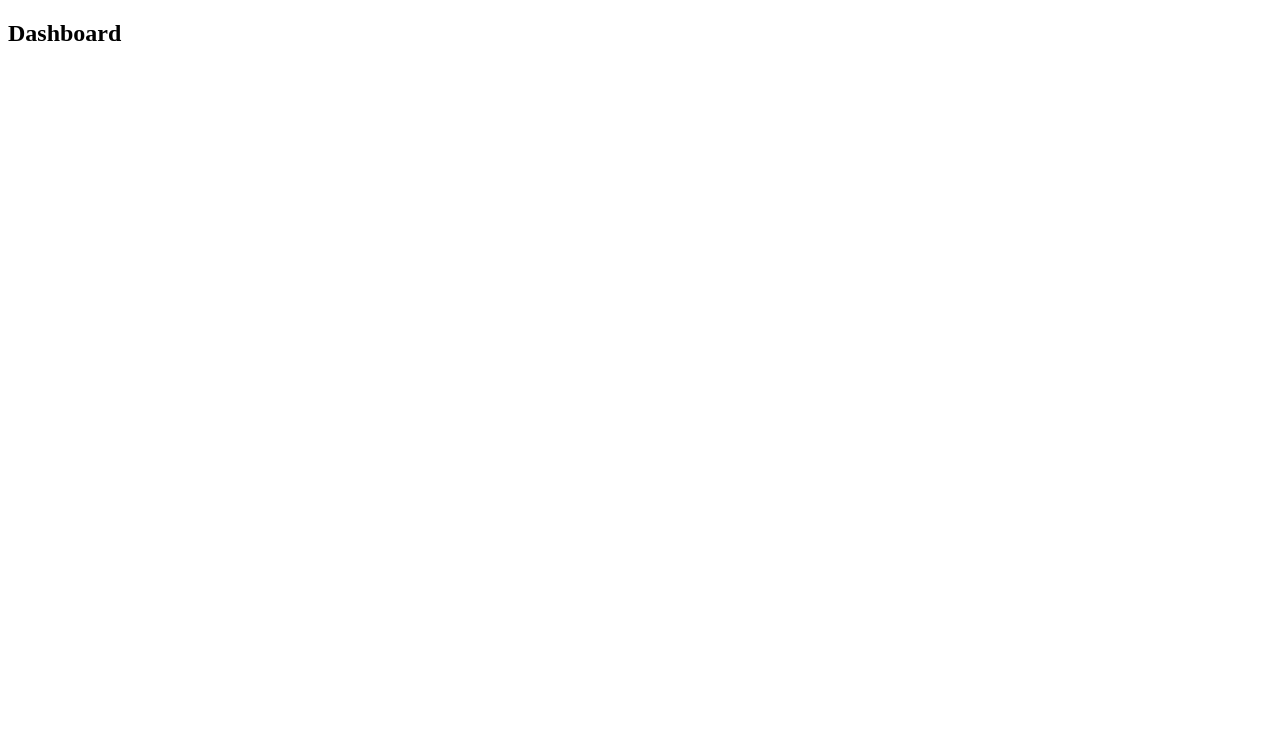
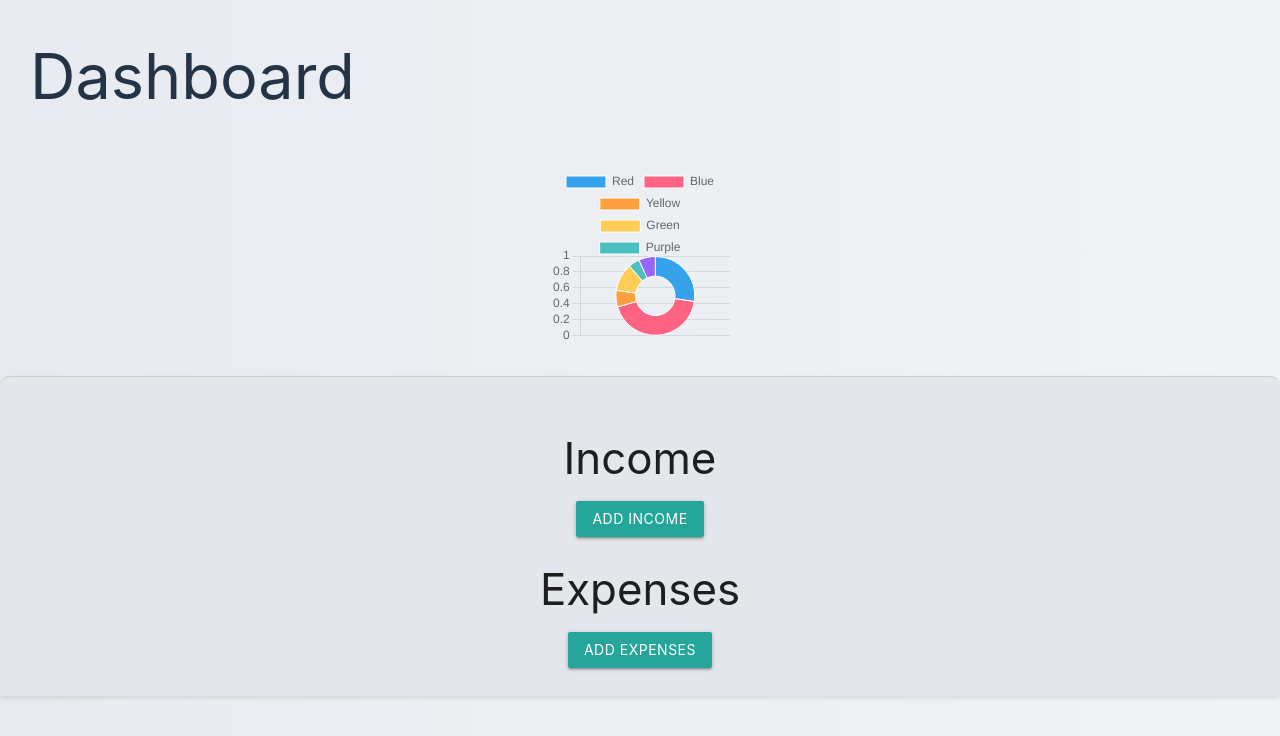
Before and after one commit to FelixW01/budget-app, a website: page index.html in a window 1280 px wide. Drawn offline with nearby package versions, Linux system fonts and the light colour scheme.

Commit message:
worked on addadding css, js and html on landing page

```diff
--- a/index.html
+++ b/index.html
@@ -1,25 +1,72 @@
 <!DOCTYPE html>
 <html lang="en">
   <head>
-  <meta charset="UTF-8">
-  <meta name="viewport" content="width=device-width, initial-scale=1.0">
+    <meta charset="UTF-8" />
+    <meta name="viewport" content="width=device-width, initial-scale=1.0" />
     <title>Budgetbuddy</title>
-  <link rel="stylesheet" href="styles.css">
+    <link
+      rel="stylesheet"
+      href="https://cdnjs.cloudflare.com/ajax/libs/materialize/1.0.0/css/materialize.min.css"
+    />
+    <link rel="stylesheet" href="styles.css" />
   </head>
   <body>
     <main class="main-container">
       <section class="hero-section">
         <h1>Dashboard</h1>
-      <div class="hero-">
-
+        <div class="chart-div">
+          <canvas id="myChart"></canvas>
         </div>
       </section>
       <section class="content-section">
-      <div>
-
+        <div class="content-div">
+          <!-- Modal Trigger -->
+          <div class="income-div">
+            <h3>Income</h3>
+              <a class="waves-effect waves-light btn modal-trigger" data-button="Income" href="#modal1"
+                >Add Income</a
+              >
           </div>
+          <div class="expenses-div">
+            <h3>Expenses</h3>
+              <a class="waves-effect waves-light btn modal-trigger" data-button="Expenses" href="#modal1"
+              >Add Expenses</a
+              >
+          </div>
+          <!-- Modal Structure -->
+        <form class="col s12" id="form-container" onsubmit="handleSubmit()">
+          <div id="modal1" class="modal">
+            <div class="modal-content">
+              <div class="row">
+                <h3 id="modal-title"></h3>
+                <div class="input-field col s12">
+                  <input
+                    placeholder="Description"
+                    id="description"
+                    type="text"
+                  />
+                  <label for="description">Description</label>
+                </div>
+                <div class="input-field col s12">
+                  <input
+                    placeholder="$100"
+                    id="value"
+                    type="text"
+                    oninput="updateInputValue()"
+                  />
+                  <label for="value">Value</label>
+                </div>
+              </div>
+              <div class="modal-footer">
+              <button class="waves-effect waves-light btn" type="submit">button</button>
+              </div>
+            </div>
+        </div>
+      </form>
       </section>
     </main>
+    <script src="https://cdnjs.cloudflare.com/ajax/libs/materialize/1.0.0/js/materialize.min.js"></script>
+    <script src="https://cdn.jsdelivr.net/npm/chart.js"></script>
     <script src="script.js"></script>
   </body>
 </html>
--- a/script.js
+++ b/script.js
@@ -0,0 +1,62 @@
+let userDescription = document.getElementById('description');
+let userValue = document.getElementById('value');
+const titleEl = document.getElementById('modal-title');
+
+document.addEventListener('DOMContentLoaded', function(event) {
+    var elems = document.querySelectorAll('.modal');
+    var instances = M.Modal.init(elems);
+    addButtonListeners()
+    updateInputValue()
+
+});
+
+function addButtonListeners() {
+  document.querySelectorAll('.modal-trigger').forEach(button => {
+    button.addEventListener('click', function(event) {
+    const clickedButton = event.target.getAttribute('data-button');
+    updateInputValue(clickedButton)
+  });
+});
+}
+
+  // Renders $ at the start of value and only lets use to input numbers
+function updateInputValue(clickedButton) {
+  let inputValue = userValue.value;
+  // Any character that's not a digit checked from the regex, replace it with an empty string
+  let numericValue = inputValue.replace(/[^0-9]/g, '');
+
+  titleEl.textContent = clickedButton
+
+  if (numericValue === '') {
+    userValue.value = '$';
+  } else {
+    userValue.value = `$${numericValue}`;
+  }
+}
+
+  function handleSubmit() {
+    console.log(userDescription.value.trim(), '<<< desc')
+    console.log(userValue.value.trim(), '<<< value')
+  }
+
+  // Chart.js logic
+  const ctx = document.getElementById('myChart');
+
+  new Chart(ctx, {
+    type: 'doughnut',
+    data: {
+      labels: ['Red', 'Blue', 'Yellow', 'Green', 'Purple', 'Orange'],
+      datasets: [{
+        label: '# of Votes',
+        data: [12, 19, 3, 5, 2, 3],
+        borderWidth: 1
+      }]
+    },
+    options: {
+      scales: {
+        y: {
+          beginAtZero: true
+        }
+      }
+    }
+  });
--- a/styles.scss
+++ b/styles.scss
@@ -0,0 +1,45 @@
+$primary-color: #243447;
+
+@mixin flex($flex-direction, $alignment) {
+  display: flex;
+  justify-content: $alignment;
+  align-items: $alignment;
+  flex-direction: $flex-direction;
+}
+@mixin gradient($color1, $color2) {
+  background: linear-gradient(to right, $color1, $color2);
+}
+
+h1 {
+  color: $primary-color;
+  padding-left: 2rem;
+}
+
+.chart-div {
+  @include flex(column, center);
+  max-height: 30vh;
+  padding: 2rem 0;
+}
+
+body {
+  @include gradient(#e7ebf0, #f1f3f5);
+  min-height: 100vh;
+  margin: 0;
+}
+
+.content-section {
+  border-top-left-radius: 10px;
+  border-top-right-radius: 10px;
+  border-top: 1px solid #ccc;
+  padding: 20px;
+  background-color: #e3e7ec;
+  box-shadow: 0 2px 4px rgba(0, 0, 0, 0.1);
+  @include flex(column, center);
+  min-height: 40vh;
+}
+
+.content-div,
+.income-div,
+.expenses-div {
+  @include flex(column, center);
+}
```
Also changed, not shown: package.json (added, +11 -0 lines), styles.css, 1 other file. Lines whose indentation alone changed are shown as unchanged.
